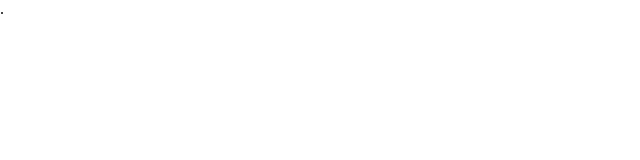
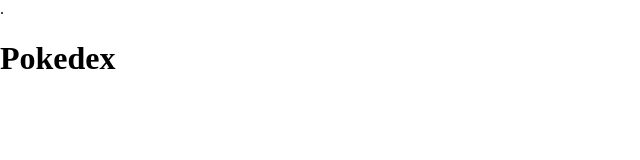
Before and after one commit to devpabloh/projetoPokedex, a website: page projeto-pokemon-flexbox/index.html in a window 1280 px wide. Shown: the whole page, without its empty margins (0-640 px from the left). Drawn offline with nearby package versions, Linux system fonts and the light colour scheme.

Commit message:
Update index.html

```diff
--- a/projeto-pokemon-flexbox/index.html
+++ b/projeto-pokemon-flexbox/index.html
@@ -19,6 +19,15 @@
 
 </head>
 <body>
+    <main>
+       <section>
+        <h1 class="titulo">Pokedex</h1>
+        <div class="pokemon">
+            <span></span>
+
+        </div>
+       </section>
+    </main>
 
 
     <script src="javascript/pokemon.js"></script>
```
